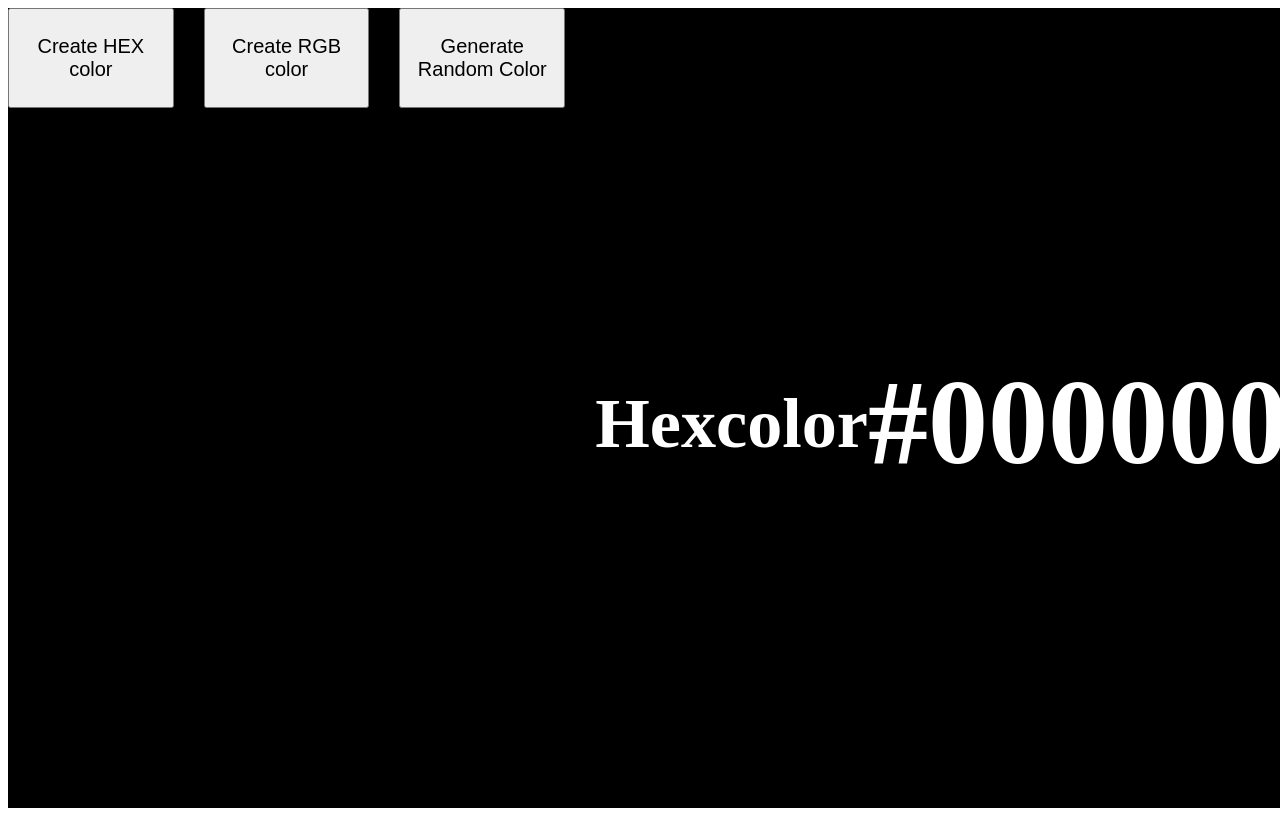
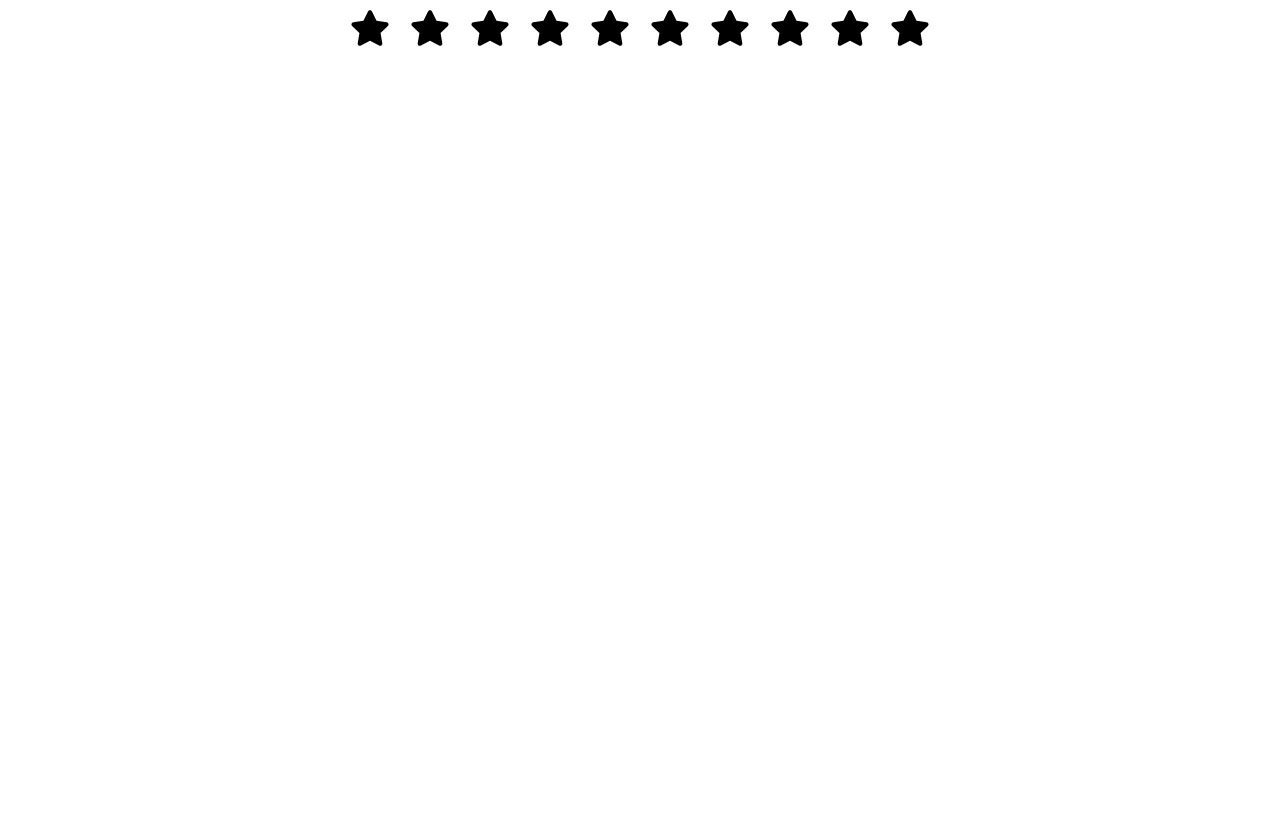
Before and after one commit to soham3210-tech/practiseREACT, a React (Vite) app: page / in a window 1280 px wide. Built offline with nearby package versions, Linux system fonts and the light colour scheme.

Commit message:
added starreview

```diff
--- a/package.json
+++ b/package.json
@@ -11,7 +11,8 @@
   },
   "dependencies": {
     "react": "^19.3.1",
-    "react-dom": "^19.3.1"
+    "react-dom": "^19.3.1",
+    "react-icons": "^5.7.0"
   },
   "devDependencies": {
     "@eslint/js": "^10.0.1",
--- a/src/App.jsx
+++ b/src/App.jsx
@@ -1,6 +1,7 @@
 import { useState } from 'react'
 import Accordian from './components/accordian/index'
 import Randomcolor from './components/random-color/index'
+import Star from './components/star-review/index'
 import './App.css'
 
 function App() {
@@ -8,8 +9,7 @@ function App() {
   return (
     <>
 
-      <Randomcolor />
-
+      <Star noofstars={10} />
 
     </>
   )
--- /dev/null
+++ b/src/components/star-review/index.jsx
@@ -0,0 +1,41 @@
+import React from 'react'
+import { useState } from "react";
+import { FaStar } from 'react-icons/fa'
+import './styles.css'
+const starrating = ({ noofstars }) => {
+    const [rating, setrating] = useState(0)
+    const [hover, sethover] = useState(0)
+    function handleclick(getcurrentindex) {
+
+        setrating(getcurrentindex)
+
+    }
+    function handlemouseenter(getcurrentindex) {
+
+        sethover(getcurrentindex)
+    }
+    function handlemouseleave() {
+        sethover(rating)
+    }
+    return (
+
+        <div className='star-rating'>
+            {[...Array(noofstars)].map((_, index) => {//creating the array with noofstars which can be like 5 value of noofstar and ... is used for making the 5 emptyarray slot created after that with placing undefined then .map is used to iterate till no ofstar to return upto noofstar completed....
+                index += 1
+                return <FaStar
+                    key={index}
+                    className={index <= (hover || rating) ? 'active' : 'inactive'}
+                    onClick={() => { handleclick(index) }}
+                    onMouseMove={() => { handlemouseenter(index) }}
+                    onMouseLeave={() => { handlemouseleave(index) }}
+                    size={40}
+
+                />
+            })}
+
+            {/*first event function then function inside the function usestate is kept so that state will update according it then logic of classname is updated .....*/}
+        </div>
+    )
+}
+
+export default starrating
--- /dev/null
+++ b/src/components/star-review/styles.css
@@ -0,0 +1,14 @@
+.star-rating {
+    display: flex;
+    justify-content: center;
+    gap: 20px;
+}
+
+.active {
+    color: rgb(222, 222, 17);
+
+}
+
+.inactive {
+    color: black;
+}
```
Also changed, not shown: 1 other file (tests, documents, lock files or other folders).
